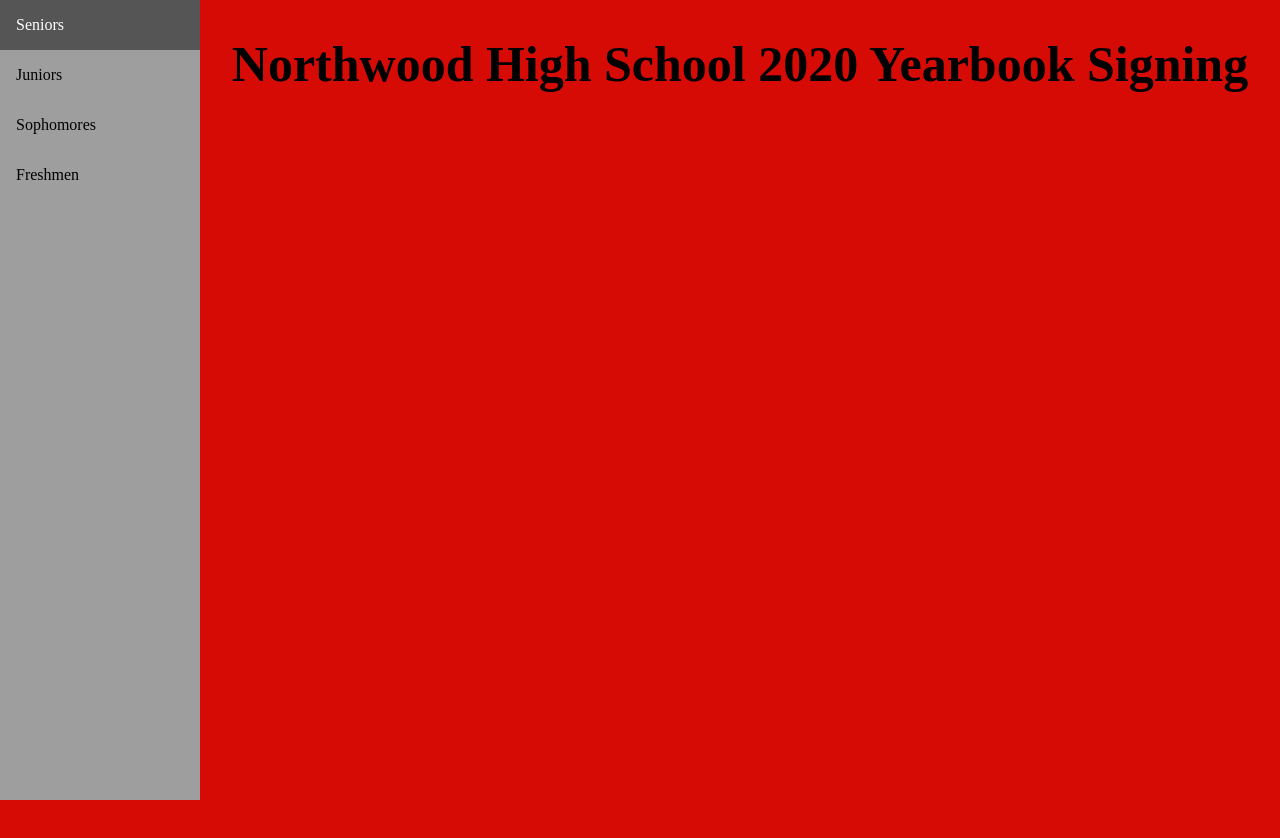
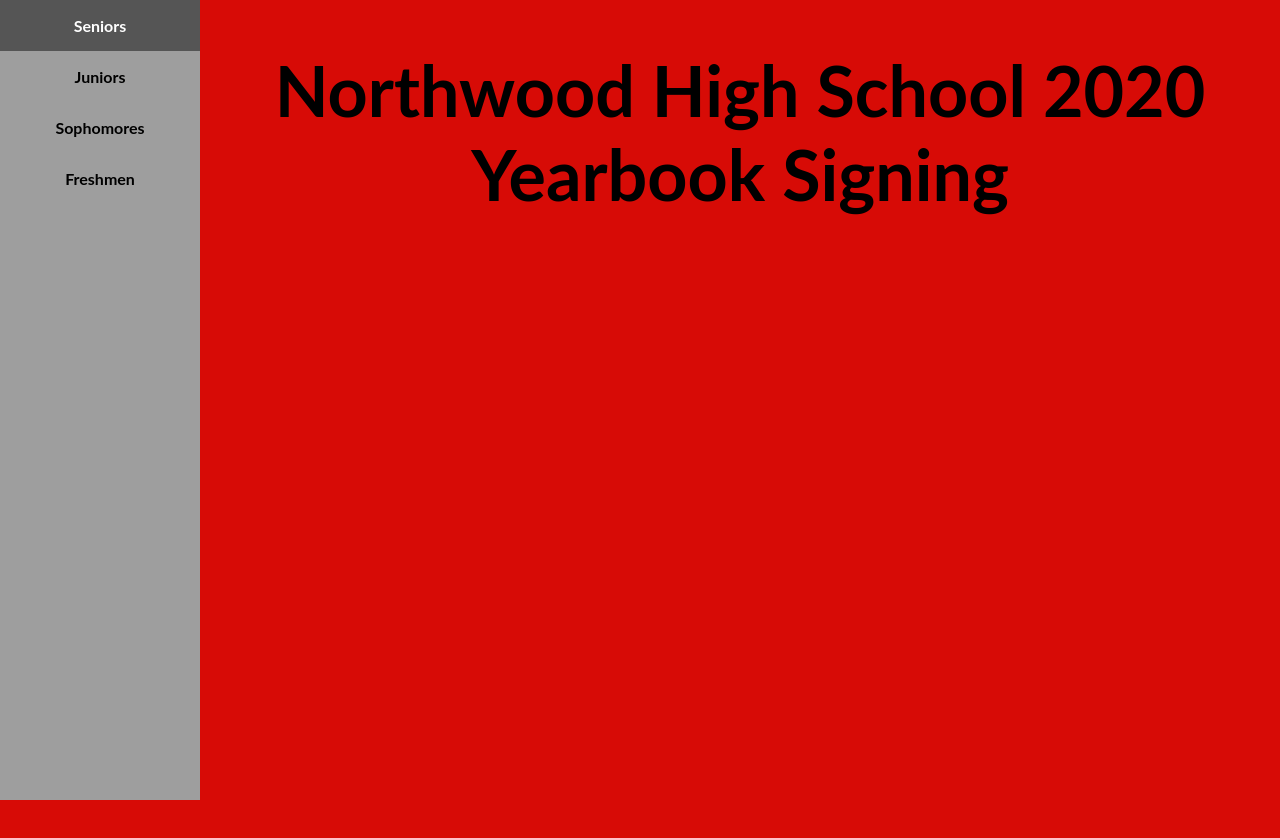
Before and after one commit to JStoddard21/2020yearbook, a plain HTML site: page index.html in a window 1280 px wide. Drawn offline with Linux system fonts and the light colour scheme.

Commit message:
New Font, fixed sidebar

```diff
--- a/index.html
+++ b/index.html
@@ -22,12 +22,11 @@ margin:0;
   color: black;
   padding: 16px;
   text-decoration: none;
+  text-align: center;
+  font-weight: bold;
+  font-family: "Lato", sans-serif;
 }
 
-.sidebar a.active {
-  background-color: #4CAF50;
-  color: white;
-}
 
 .sidebar a:hover:not(.active) {
   background-color: #555;
@@ -60,7 +59,6 @@ div.content {
 </head>
 <body>
 
-
 <div class="sidebar">
   <a href="#20">Seniors</a>
   <a href="#21">Juniors</a>
@@ -69,7 +67,7 @@ div.content {
 </div>
 
 <div class="content">
-<h1 style="font-size:50px;text-align:center;">Northwood High School 2020 Yearbook Signing</h1>
+<h1 style="font-size:70px;text-align:center;font-family: 'Lato', sans-serif;">Northwood High School 2020 Yearbook Signing</h1>
 </div>
 </body>
 </html>
```
